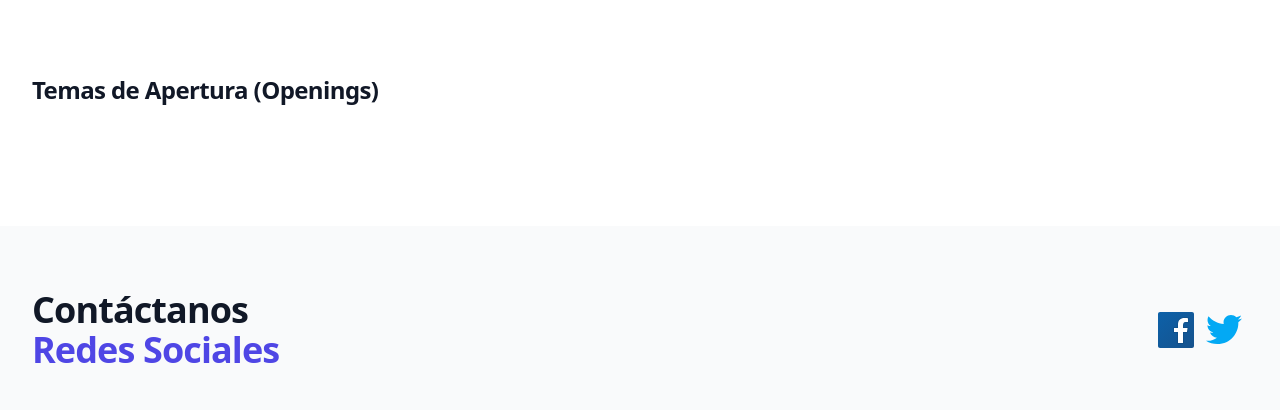
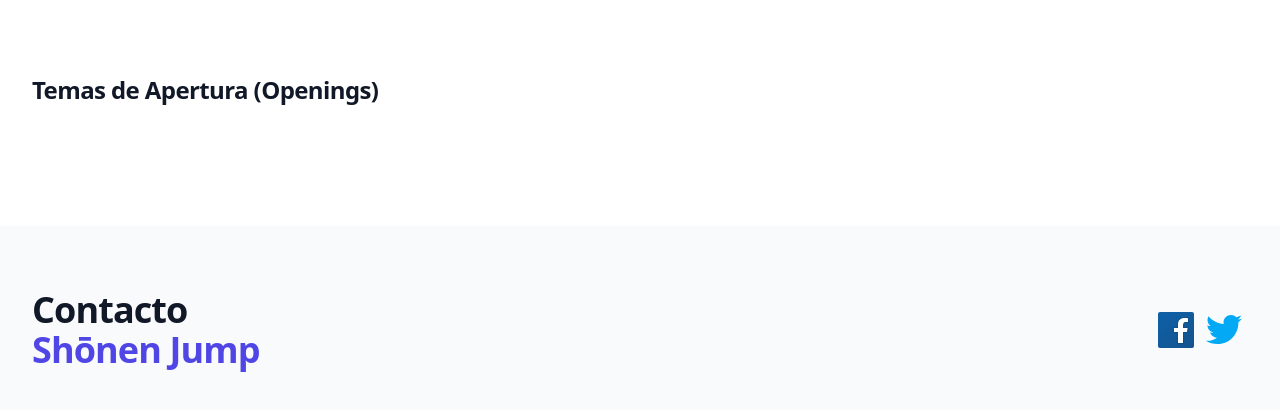
Before and after one commit to v-Miguel-v/Async-Sample-Landing-Page, a website: page src/index.html in a window 1280 px wide. Shown: the part 662-1072 px from the top of the page. Drawn offline with nearby package versions, Linux system fonts and the light colour scheme; no server answers.

Commit message:
Corrección de la Sección de "Contacto"
Se añadió a la Shōnen Jump como el contacto en la página.

```diff
--- a/src/index.html
+++ b/src/index.html
@@ -66,8 +66,8 @@
   <div class="bg-gray-50">
     <div class="max-w-7xl mx-auto py-12 px-4 sm:px-6 lg:py-16 lg:px-8 lg:flex lg:items-center lg:justify-between">
       <h2 class="text-3xl font-extrabold tracking-tight text-gray-900 sm:text-4xl">
-        <span class="block">Contáctanos</span>
-        <span class="block text-indigo-600">Redes Sociales</span>
+        <span class="block">Contacto</span>
+        <span class="block text-indigo-600">Shōnen Jump</span>
       </h2>
       <div class="mt-8 flex lg:mt-0 lg:flex-shrink-0">
         <svg xmlns="http://www.w3.org/2000/svg" x="0px" y="0px" width="48" height="48" viewBox="0 0 48 48"
```
